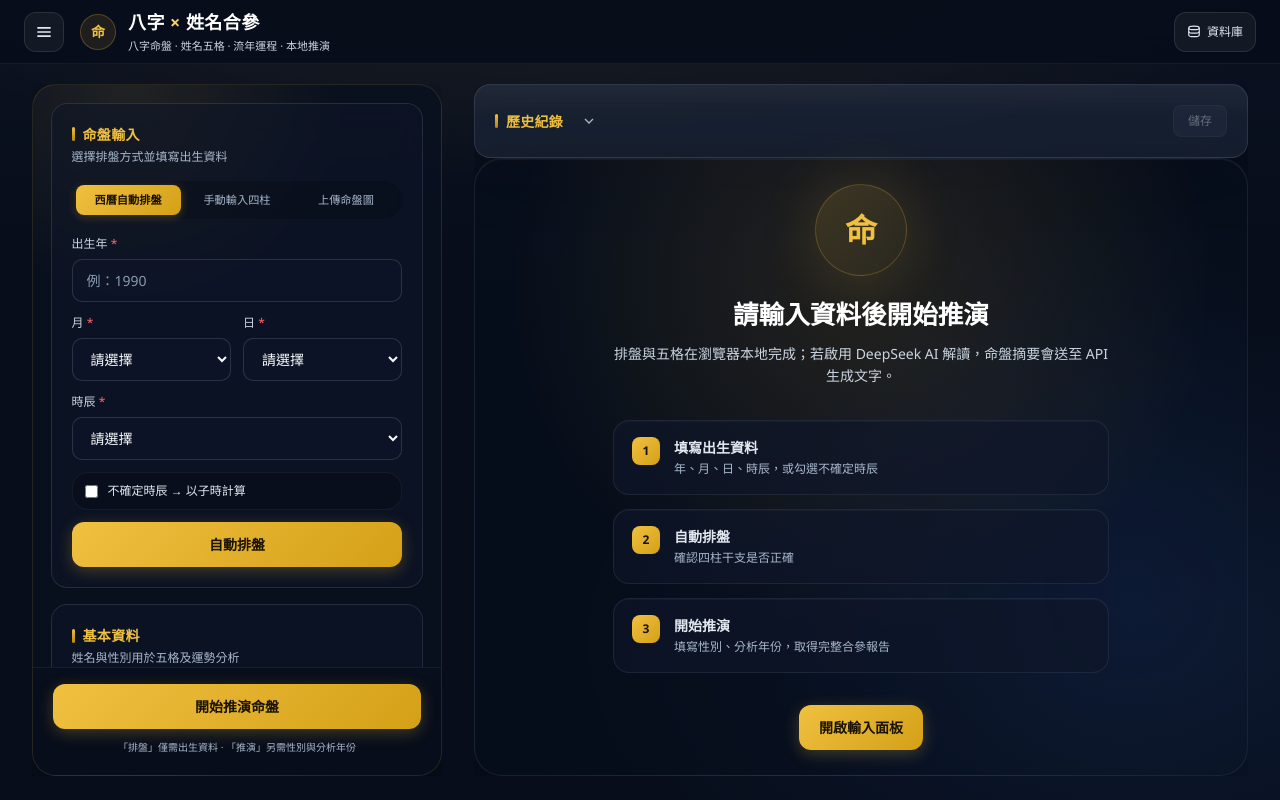
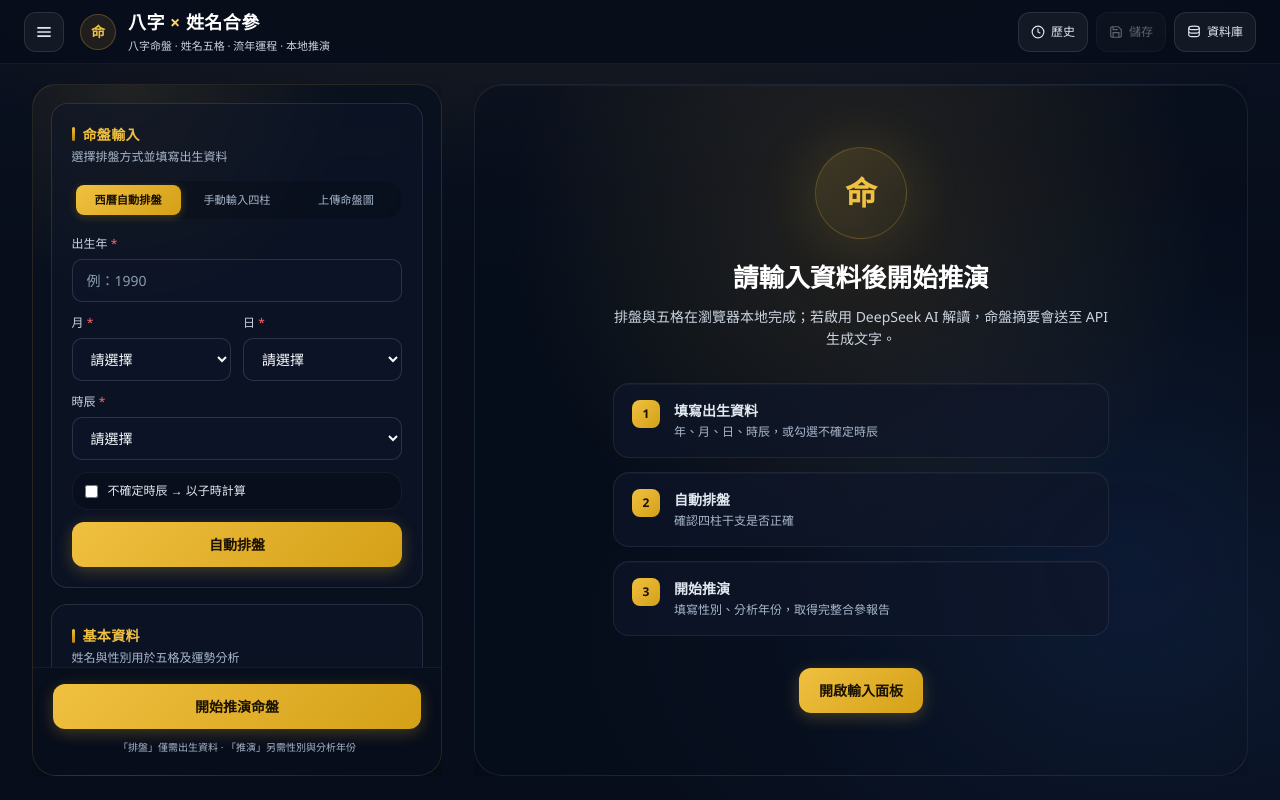
Before and after one commit to polo1364/Bazi, a React (Vite) app: page / in a window 1280 px wide. Built offline with nearby package versions, Linux system fonts and the light colour scheme.

Commit message:
Add files via upload

```diff
--- a/src/App.tsx
+++ b/src/App.tsx
@@ -1,4 +1,4 @@
-import { useCallback, useEffect, useRef, useState } from 'react'
+import { useCallback, useEffect, useLayoutEffect, useRef, useState } from 'react'
 import { flushSync } from 'react-dom'
 import type { AiQuestion, AnalysisResult, BirthInput, ChartTab, Gender, SavedRecord } from './types'
 import { CHART_TABS } from './lib/constants'
@@ -44,6 +44,8 @@ export default function App() {
   const [aiAsking, setAiAsking] = useState(false)
   const [aiError, setAiError] = useState('')
   const [aiAskError, setAiAskError] = useState('')
+  const [saveStatus, setSaveStatus] = useState<'idle' | 'saving' | 'saved' | 'error'>('idle')
+  const [saveError, setSaveError] = useState('')
   const reportRef = useRef<HTMLDivElement>(null)
 
   const mainRef = useRef<HTMLElement>(null)
@@ -80,8 +82,15 @@ export default function App() {
   }, [chartImageUrl])
 
   const scrollToMessage = () => {
-    requestAnimationFrame(() => mainRef.current?.scrollTo({ top: 0, behavior: 'smooth' }))
+    requestAnimationFrame(() => {
+      mainRef.current?.scrollTo({ top: 0, behavior: 'smooth' })
+    })
   }
+
+  useLayoutEffect(() => {
+    if (!result) return
+    mainRef.current?.scrollTo({ top: 0, behavior: 'instant' as ScrollBehavior })
+  }, [result])
 
   const enrichWithAi = useCallback(async (r: AnalysisResult, birthInput: BirthInput, options?: { force?: boolean }) => {
     if (!isAiConfigured()) return
@@ -190,6 +199,9 @@ export default function App() {
 
   const handleSave = async () => {
     if (!result) return
+    setSaveStatus('saving')
+    setSaveError('')
+    try {
       const record: SavedRecord = {
         id: crypto.randomUUID(),
         name: input.name || '未命名',
@@ -200,6 +212,13 @@ export default function App() {
       }
       await saveRecord(record)
       setRecords(await getAllRecords())
+      setSaveStatus('saved')
+      window.setTimeout(() => setSaveStatus('idle'), 2500)
+    } catch (e) {
+      console.error(e)
+      setSaveStatus('error')
+      setSaveError(`儲存失敗：${e instanceof Error ? e.message : '未知錯誤'}`)
+    }
   }
 
   const handleLoadRecord = async (record: SavedRecord) => {
@@ -335,6 +354,17 @@ export default function App() {
         onOpenSettings={() => setShowDataManager(true)}
         onToggleSidebar={() => setSidebarOpen((v) => !v)}
         sidebarOpen={sidebarOpen}
+        historyControls={(
+          <HistoryPanel
+            records={records}
+            onLoad={handleLoadRecord}
+            onDelete={handleDeleteRecord}
+            onSave={handleSave}
+            canSave={!!result && dbReady}
+            saveStatus={saveStatus}
+            saveError={saveError}
+          />
+        )}
       />
 
       <div className="app-layout relative mx-auto flex w-full max-w-[1600px] flex-1 min-h-0">
@@ -372,14 +402,6 @@ export default function App() {
               <span>{error}</span>
             </div>
           )}
-
-          <HistoryPanel
-            records={records}
-            onLoad={handleLoadRecord}
-            onDelete={handleDeleteRecord}
-            onSave={handleSave}
-            canSave={!!result}
-          />
 
           {!result ? (
             <div className="welcome-stage animate-fade-in flex flex-1 items-center justify-center py-12 sm:py-16">
--- a/src/components/Header.tsx
+++ b/src/components/Header.tsx
@@ -1,10 +1,13 @@
+import type { ReactNode } from 'react'
+
 interface Props {
   onOpenSettings: () => void
   onToggleSidebar: () => void
   sidebarOpen: boolean
+  historyControls?: ReactNode
 }
 
-export default function Header({ onOpenSettings, onToggleSidebar, sidebarOpen }: Props) {
+export default function Header({ onOpenSettings, onToggleSidebar, sidebarOpen, historyControls }: Props) {
   return (
     <header className="app-header sticky top-0 z-40 border-b border-white/[0.06] bg-[#070d1a]/90 backdrop-blur-xl" style={{ height: 'var(--header-h)' }}>
       <div className="app-header-inner mx-auto flex h-full max-w-[1600px] items-center justify-between gap-4 px-4 sm:px-6 lg:px-8">
@@ -39,6 +42,8 @@ export default function Header({ onOpenSettings, onToggleSidebar, sidebarOpen }:
           </div>
         </div>
 
+        <div className="flex shrink-0 items-center gap-1.5 sm:gap-2">
+          {historyControls}
           <button
             type="button"
             onClick={onOpenSettings}
@@ -52,6 +57,7 @@ export default function Header({ onOpenSettings, onToggleSidebar, sidebarOpen }:
             <span className="hidden sm:inline">資料庫</span>
           </button>
         </div>
+      </div>
     </header>
   )
 }
--- a/src/components/HistoryPanel.tsx
+++ b/src/components/HistoryPanel.tsx
@@ -1,69 +1,142 @@
-import { useEffect, useState } from 'react'
+import { useEffect, useRef, useState } from 'react'
 import type { SavedRecord } from '../types'
+import { pillarsToArray } from '../lib/bazi'
 
 interface Props {
   records: SavedRecord[]
   onLoad: (record: SavedRecord) => void
   onDelete: (id: string) => void
-  onSave: () => void
+  onSave: () => Promise<void>
   canSave?: boolean
+  saveStatus?: 'idle' | 'saving' | 'saved' | 'error'
+  saveError?: string
 }
 
-export default function HistoryPanel({ records, onLoad, onDelete, onSave, canSave = false }: Props) {
-  const [open, setOpen] = useState(records.length > 0)
+function pillarSummary(record: SavedRecord): string {
+  const pillars = pillarsToArray(record.result.chart)
+  return pillars.map((p) => `${p.stem}${p.branch}`).join(' ')
+}
+
+export default function HistoryPanel({
+  records,
+  onLoad,
+  onDelete,
+  onSave,
+  canSave = false,
+  saveStatus = 'idle',
+  saveError = '',
+}: Props) {
+  const [open, setOpen] = useState(false)
+  const menuRef = useRef<HTMLDivElement>(null)
 
   useEffect(() => {
-    if (records.length > 0) setOpen(true)
-  }, [records.length])
+    if (!open) return
+    const onKey = (e: KeyboardEvent) => {
+      if (e.key === 'Escape') setOpen(false)
+    }
+    window.addEventListener('keydown', onKey)
+    return () => window.removeEventListener('keydown', onKey)
+  }, [open])
+
+  const saveLabel = saveStatus === 'saving'
+    ? '儲存中…'
+    : saveStatus === 'saved'
+      ? '已儲存'
+      : '儲存'
+
+  const handleLoad = (record: SavedRecord) => {
+    onLoad(record)
+    setOpen(false)
+  }
 
   return (
-    <section className="history-card card overflow-hidden">
-      <div className="flex items-center justify-between gap-3 p-4 sm:p-5">
+    <div ref={menuRef} className="history-menu relative">
+      <div className="flex items-center gap-1.5 sm:gap-2">
         <button
           type="button"
           onClick={() => setOpen((v) => !v)}
-          className="flex min-w-0 flex-1 items-center gap-2.5 text-left"
+          className={`app-header-action flex h-10 items-center gap-1.5 rounded-xl border px-2.5 text-xs transition sm:px-3 ${
+            open
+              ? 'border-[#f0c040]/40 bg-[#f0c040]/10 text-[#f0c040]'
+              : 'border-white/10 bg-white/5 text-secondary hover:border-[#f0c040]/30 hover:text-[#f0c040]'
+          }`}
+          aria-expanded={open}
+          aria-haspopup="listbox"
         >
-          <h3 className="section-title !mb-0">歷史紀錄</h3>
+          <svg width="14" height="14" viewBox="0 0 24 24" fill="none" stroke="currentColor" strokeWidth="2">
+            <circle cx="12" cy="12" r="10" />
+            <path d="M12 6v6l4 2" />
+          </svg>
+          <span className="hidden sm:inline">歷史</span>
           {records.length > 0 && (
-            <span className="rounded-full bg-[#f0c040]/15 px-2 py-0.5 text-[10px] font-semibold text-[#f0c040]">
+            <span className="rounded-full bg-[#f0c040]/20 px-1.5 py-0.5 text-[10px] font-semibold text-[#f0c040]">
               {records.length}
             </span>
           )}
-          <svg
-            width="16"
-            height="16"
-            viewBox="0 0 24 24"
-            fill="none"
-            stroke="currentColor"
-            strokeWidth="2"
-            className={`ml-auto shrink-0 text-subtle transition-transform sm:ml-2 ${open ? 'rotate-180' : ''}`}
+        </button>
+
+        <button
+          type="button"
+          onClick={() => void onSave()}
+          disabled={!canSave || saveStatus === 'saving'}
+          className={`app-header-action flex h-10 items-center gap-1.5 rounded-xl border px-2.5 text-xs transition sm:px-3 ${
+            canSave
+              ? 'border-[#f0c040]/40 bg-[#f0c040]/15 text-[#fde68a] hover:bg-[#f0c040]/25'
+              : 'border-white/10 bg-white/5 text-secondary opacity-50'
+          } disabled:cursor-not-allowed disabled:opacity-40`}
+          title={canSave ? '儲存至本機瀏覽器' : '請先完成推演後再儲存'}
         >
-            <path d="M6 9l6 6 6-6" />
+          <svg width="14" height="14" viewBox="0 0 24 24" fill="none" stroke="currentColor" strokeWidth="2">
+            <path d="M19 21H5a2 2 0 01-2-2V5a2 2 0 012-2h11l5 5v11a2 2 0 01-2 2z" />
+            <path d="M17 21v-8H7v8M7 3v5h8" />
           </svg>
-        </button>
-        <button type="button" onClick={onSave} disabled={!canSave} className="btn-secondary shrink-0">
-          儲存
+          <span className="hidden sm:inline">{saveLabel}</span>
         </button>
       </div>
 
       {open && (
-        <div className="border-t border-white/5 px-4 pb-4 sm:px-5 sm:pb-5">
+        <>
+          <button
+            type="button"
+            className="history-menu-backdrop fixed inset-0 z-40"
+            aria-label="關閉歷史紀錄"
+            onClick={() => setOpen(false)}
+          />
+          <div className="history-dropdown card absolute right-0 top-[calc(100%+0.5rem)] z-50 w-[min(20rem,calc(100vw-2rem))] overflow-hidden shadow-2xl">
+            <div className="border-b border-white/5 px-4 py-3">
+              <h3 className="text-sm font-semibold text-[#f0c040]">歷史紀錄</h3>
+              <p className="mt-1 text-[11px] leading-relaxed text-muted">
+                {canSave
+                  ? '儲存目前命盤後，可在此快速載入。'
+                  : '完成排盤或推演後，即可儲存紀錄。'}
+              </p>
+              {saveStatus === 'saved' && (
+                <p className="mt-2 text-[11px] text-emerald-300">已儲存至本地資料庫。</p>
+              )}
+              {saveStatus === 'error' && saveError && (
+                <p className="mt-2 text-[11px] text-red-300">{saveError}</p>
+              )}
+            </div>
+            <div className="max-h-64 overflow-y-auto p-3">
               {records.length === 0 ? (
-            <p className="py-3 text-xs text-muted">尚無紀錄，推演後可儲存至本地資料庫。</p>
+                <p className="py-4 text-center text-xs text-muted">尚無紀錄</p>
               ) : (
-            <div className="max-h-52 space-y-2 overflow-y-auto pt-3">
+                <div className="space-y-2">
                   {records.map((r) => (
                     <div key={r.id} className="history-item">
-                  <button type="button" onClick={() => onLoad(r)} className="min-w-0 flex-1 text-left">
+                      <button type="button" onClick={() => handleLoad(r)} className="min-w-0 flex-1 text-left">
                         <div className="truncate text-sm font-medium text-secondary">{r.name || '未命名'}</div>
+                        <div className="mt-0.5 truncate text-[10px] text-[#f0c040]/80">{pillarSummary(r)}</div>
                         <div className="mt-0.5 text-[10px] text-muted">
                           {new Date(r.createdAt).toLocaleString('zh-TW')}
                           {r.input.topic && ` · ${r.input.topic}`}
                         </div>
                       </button>
-                  <button type="button" onClick={() => onDelete(r.id)}
-                    className="shrink-0 rounded-lg px-2.5 py-1 text-[10px] font-medium text-red-400 transition hover:bg-red-500/10">
+                      <button
+                        type="button"
+                        onClick={() => onDelete(r.id)}
+                        className="shrink-0 rounded-lg px-2.5 py-1 text-[10px] font-medium text-red-400 transition hover:bg-red-500/10"
+                      >
                         刪除
                       </button>
                     </div>
@@ -71,7 +144,9 @@ export default function HistoryPanel({ records, onLoad, onDelete, onSave, canSav
                 </div>
               )}
             </div>
+          </div>
+        </>
       )}
-    </section>
+    </div>
   )
 }
--- a/src/index.css
+++ b/src/index.css
@@ -1119,6 +1119,15 @@ body {
   background: rgba(240, 192, 64, 0.03);
 }
 
+/* 歷史紀錄下拉選單 */
+.history-menu-backdrop {
+  background: transparent;
+}
+
+.history-dropdown {
+  border-color: rgba(240, 192, 64, 0.18);
+}
+
 /* 歷史項目 */
 .history-item {
   display: flex;
```
Lines whose indentation alone changed are shown as unchanged.
